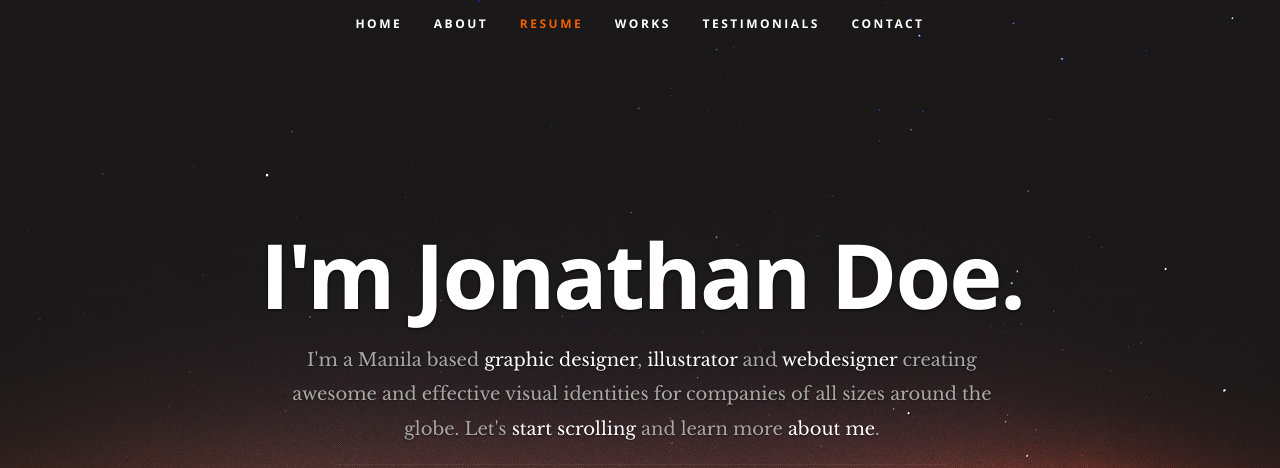
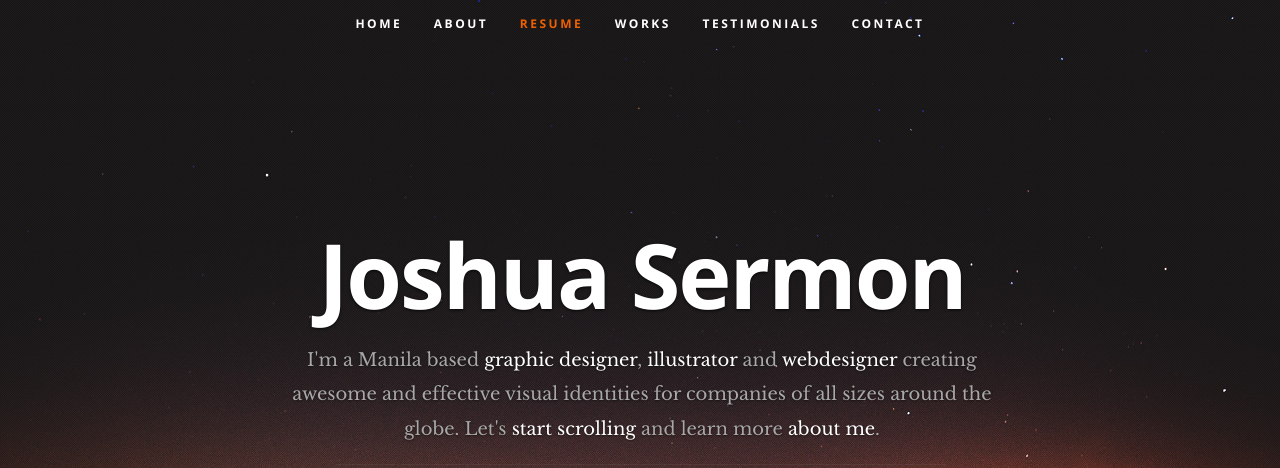
Before and after one commit to JJSermon/portfolio, a plain HTML site: page index.html in a window 1280 px wide. Shown: the top 468 px of the page. Drawn offline with nearby package versions, Linux system fonts and the light colour scheme.

Commit message:
Change header

```diff
--- a/index.html
+++ b/index.html
@@ -7,7 +7,7 @@
    <!--- Basic Page Needs
    ================================================== -->
    <meta charset="utf-8">
-	<title>Ceevee - Free Responsive HTML5/CSS3 Template</title>
+	<title>Joshua Sermon Portfolio</title>
 	<meta name="description" content="">
 	<meta name="author" content="">
 
@@ -56,7 +56,7 @@
 
       <div class="row banner">
          <div class="banner-text">
-            <h1 class="responsive-headline">I'm Jonathan Doe.</h1>
+            <h1 class="responsive-headline">Joshua Sermon</h1>
             <h3>I'm a Manila based <span>graphic designer</span>, <span>illustrator</span> and <span>webdesigner</span> creating awesome and
             effective visual identities for companies of all sizes around the globe. Let's <a class="smoothscroll" href="#about">start scrolling</a>
             and learn more <a class="smoothscroll" href="#about">about me</a>.</h3>
```
